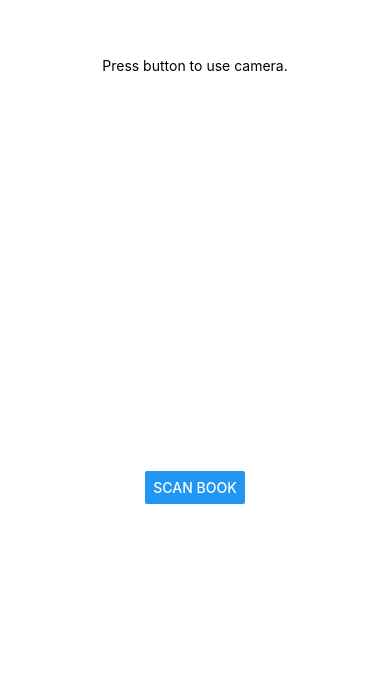
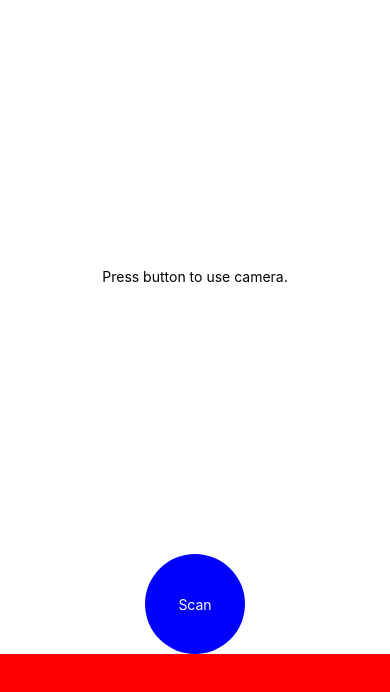
Before and after one commit to antonklock/first-book-app, a React Native app: screen / in a window 390 px wide. Shown: the part 146-838 px from the top of the page. Built offline with nearby package versions, Linux system fonts and the light colour scheme.

Commit message:
Add navBar

```diff
--- a/App.tsx
+++ b/App.tsx
@@ -3,32 +3,26 @@ import { Button, StyleSheet, Text, View, Alert } from "react-native";
 import { Camera } from "expo-camera";
 import React, { useState, useEffect } from "react";
 import CameraView from "./components/CameraView";
+import NavBar from "./components/Nav/NavBar";
 
 export default function App() {
   const [useCamera, setUseCamera] = useState(false);
-  const [camButtonText, setCamButtonText] = useState("Scan book");
+  const handleSetUseCamera = (useCamera: boolean) => setUseCamera(useCamera);
 
   return (
-    <>
+    <View style={styles.app}>
       <View style={styles.container}>
         {useCamera ? <CameraView /> : <Text>Press button to use camera.</Text>}
       </View>
-      <View style={styles.container}>
-        <Button
-          title={camButtonText}
-          onPress={() => {
-            setUseCamera(!useCamera);
-            useCamera
-              ? setCamButtonText("Scan book")
-              : setCamButtonText("Stop scanning");
-          }}
-        />
-      </View>
-    </>
+      <NavBar setUseCamera={handleSetUseCamera} useCamera={useCamera} />
+    </View>
   );
 }
 
 const styles = StyleSheet.create({
+  app: {
+    flex: 1,
+  },
   container: {
     flex: 1,
     backgroundColor: "#fff",
--- /dev/null
+++ b/components/Nav/NavBar.tsx
@@ -0,0 +1,67 @@
+import { WhiteBalance } from "expo-camera/build/Camera.types";
+import React from "react";
+import { View, StyleSheet, Button, Pressable, Text } from "react-native";
+
+type NavPropsType = {
+  setUseCamera: (useCamera: boolean) => void;
+  useCamera: boolean;
+};
+
+export default function NavBar(props: NavPropsType) {
+  const { useCamera } = props;
+  const { setUseCamera } = props;
+  function handleClickScan() {
+    if (!useCamera) {
+      setUseCamera(true);
+    } else {
+    }
+  }
+
+  function handleCloseCamera() {
+    setUseCamera(false);
+  }
+  return (
+    <>
+      <View style={styles.nav}>
+        <Pressable style={styles.scanButton} onPress={handleClickScan}>
+          <Text style={styles.scanButtonText}>Scan</Text>
+        </Pressable>
+        {useCamera ? (
+          <Button title="Close camera" onPress={handleCloseCamera}></Button>
+        ) : (
+          false
+        )}
+      </View>
+    </>
+  );
+}
+
+const styles = StyleSheet.create({
+  nav: {
+    flex: 1,
+    flexDirection: "column",
+    alignItems: "center",
+    backgroundColor: "red",
+    position: "absolute",
+    left: 0,
+    right: 0,
+    bottom: 0,
+    top: 800,
+  },
+  scanButton: {
+    flex: 1,
+    flexDirection: "column",
+    alignItems: "center",
+    justifyContent: "center",
+    padding: 10,
+    position: "absolute",
+    width: 100,
+    height: 100,
+    backgroundColor: "blue",
+    borderRadius: 100,
+    marginTop: -100,
+  },
+  scanButtonText: {
+    color: "white",
+  },
+});
```
